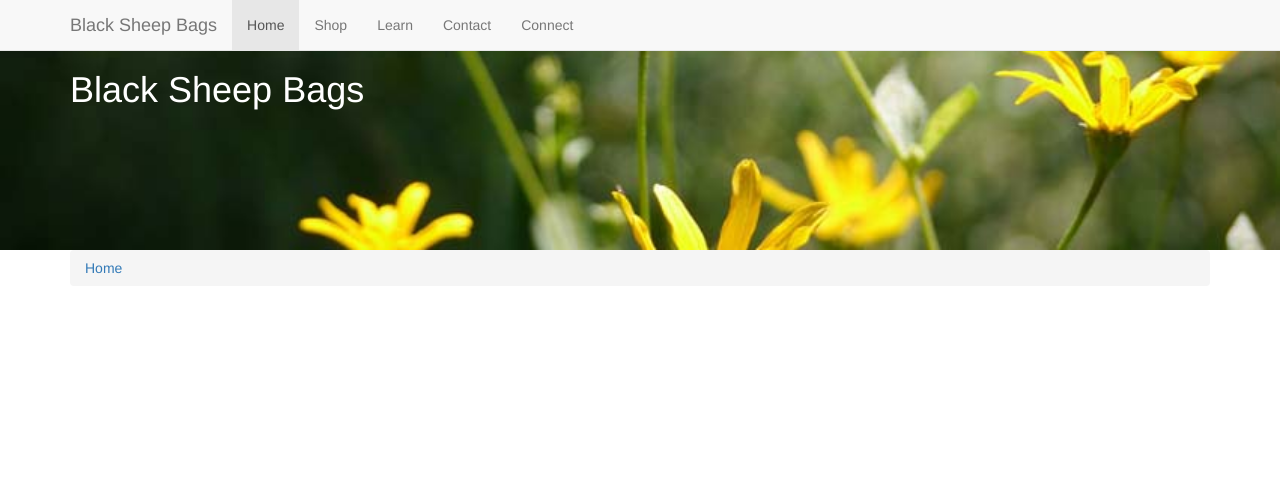
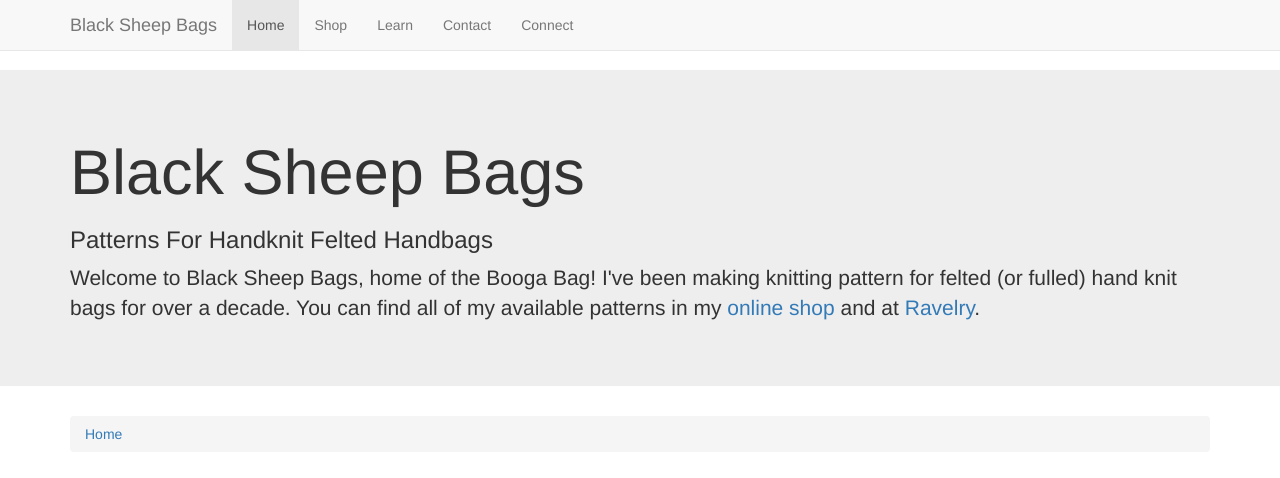
Before and after one commit to julie-anderson/Black-Sheep-Bags, a plain HTML site: page index.html in a window 1280 px wide. Drawn offline with nearby package versions, Linux system fonts and the light colour scheme.

Commit message:
Add jumbotron to homepage

```diff
--- a/css/styles.css
+++ b/css/styles.css
@@ -1,10 +1,4 @@
-.bgimage {
-	background-image: url("../images/cover-photo.jpg");
-	background-position: center center;
-	background-size: cover;
-	height: 200px;
-	margin-top: 50px;
-}
+
 
 header h1{
 	color: white;
--- a/index.html
+++ b/index.html
@@ -32,11 +32,19 @@
   </div>
   </div>
   </nav>
-  <header class="bgimage">
+  <header>
     <div class="container">
       <h1>Black Sheep Bags</h1>
     </div>
   </header>
+
+  <div class="jumbotron">
+    <div class="container">
+      <h1>Black Sheep Bags</h1>
+      <h3>Patterns For Handknit Felted Handbags</h2>
+      <p>Welcome to Black Sheep Bags, home of the Booga Bag! I've been making knitting pattern for felted (or fulled) hand knit bags for over a decade. You can find all of my available patterns in my <a href="shop.html">online shop</a> and at <a href="http://www.ravelry.com/patterns/sources/black-sheep-bags/patterns">Ravelry</a>. </p>
+    </div>
+  </div>
 
   <div class="container">
     <div class="row">
@@ -48,7 +56,6 @@
     </div>
   </div>
 
-
   <script src="https://ajax.googleapis.com/ajax/libs/jquery/1.11.3/jquery.min.js"></script>
   <script src="https://maxcdn.bootstrapcdn.com/bootstrap/3.3.6/js/bootstrap.min.js"></script>
   <script src="js/script.js"></script>
```
